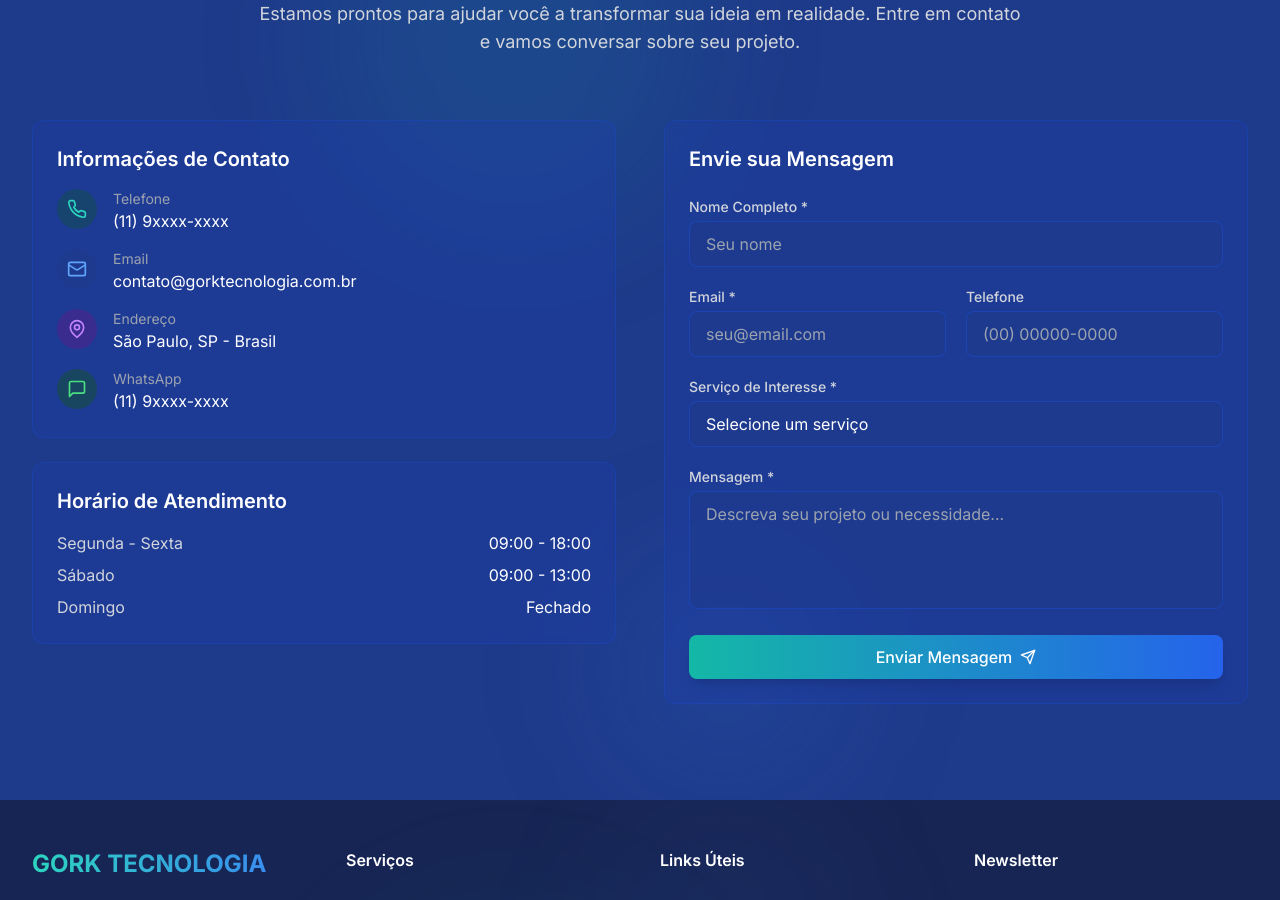
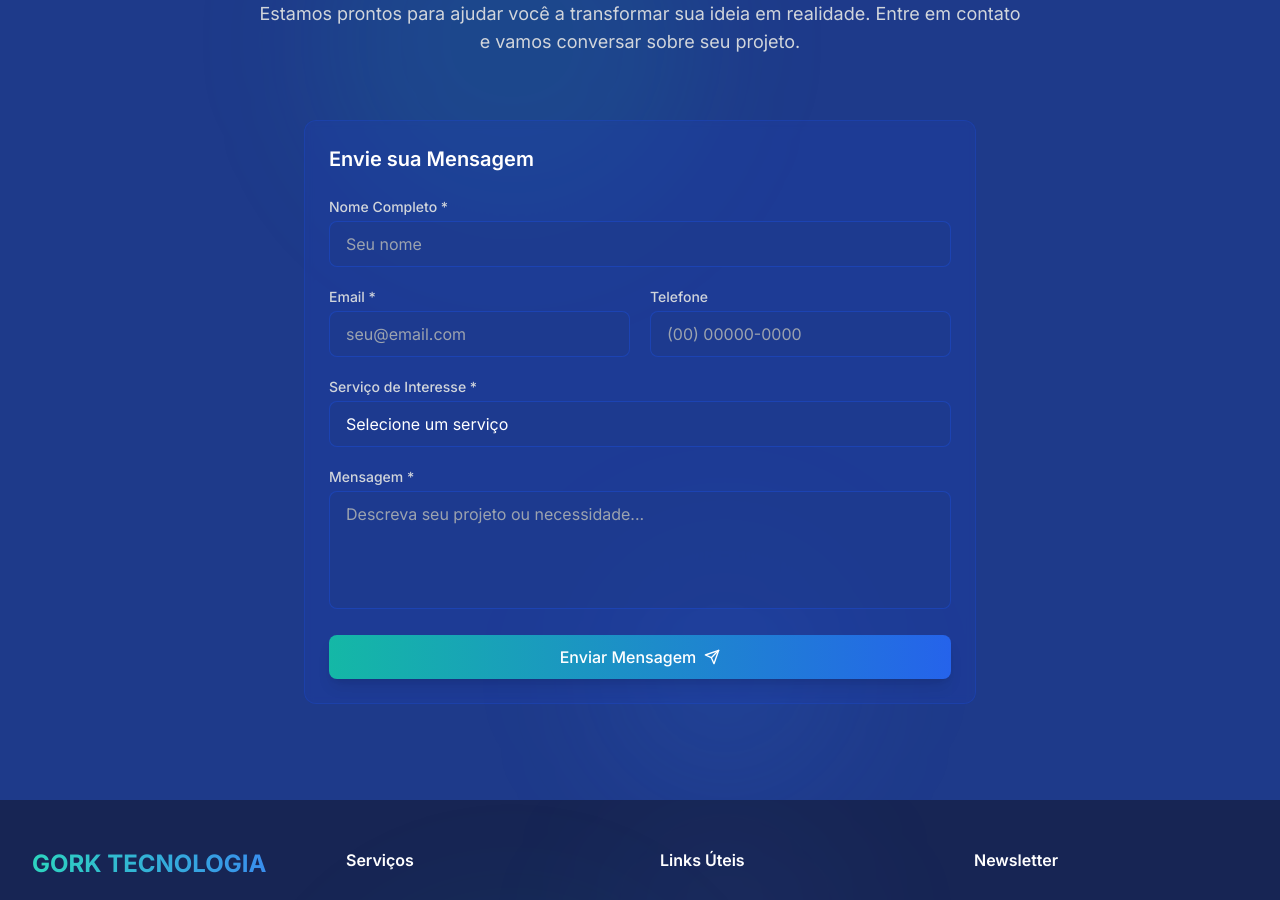
Before and after one commit to Nozanadam/ghrok-site, a React (Vite) app: page / in a window 1280 px wide. Shown: the part 8120-9020 px from the top of the page. Built offline with nearby package versions, Linux system fonts and the light colour scheme.

Commit message:
Remove contact info and business hours boxes

```diff
--- a/src/components/Contact.tsx
+++ b/src/components/Contact.tsx
@@ -1,7 +1,7 @@
 import React, { useState } from 'react';
 import { Section } from './ui/Section';
 import { Button } from './ui/Button';
-import { Send, Phone, Mail, MapPin, MessageSquare } from 'lucide-react';
+import { Send } from 'lucide-react';
 
 type FormData = {
   name: string;
@@ -96,73 +96,7 @@ ${formData.message}`;
           </p>
         </div>
 
-        <div className="grid lg:grid-cols-2 gap-12">
-          <div className="space-y-6">
-            <div className="bg-blue-800/30 border border-blue-700/30 rounded-xl p-6 backdrop-blur-sm">
-              <h3 className="text-xl font-semibold text-white mb-4">Informações de Contato</h3>
-
-              <div className="space-y-4">
-                <div className="flex items-start">
-                  <div className="w-10 h-10 rounded-full bg-teal-900/50 flex items-center justify-center mr-4">
-                    <Phone className="w-5 h-5 text-teal-400" />
-                  </div>
-                  <div>
-                    <p className="text-sm text-gray-400">Telefone</p>
-                    <p className="text-white">(11) 9xxxx-xxxx</p>
-                  </div>
-                </div>
-
-                <div className="flex items-start">
-                  <div className="w-10 h-10 rounded-full bg-blue-900/50 flex items-center justify-center mr-4">
-                    <Mail className="w-5 h-5 text-blue-400" />
-                  </div>
-                  <div>
-                    <p className="text-sm text-gray-400">Email</p>
-                    <p className="text-white">contato@gorktecnologia.com.br</p>
-                  </div>
-                </div>
-
-                <div className="flex items-start">
-                  <div className="w-10 h-10 rounded-full bg-purple-900/50 flex items-center justify-center mr-4">
-                    <MapPin className="w-5 h-5 text-purple-400" />
-                  </div>
-                  <div>
-                    <p className="text-sm text-gray-400">Endereço</p>
-                    <p className="text-white">São Paulo, SP - Brasil</p>
-                  </div>
-                </div>
-
-                <div className="flex items-start">
-                  <div className="w-10 h-10 rounded-full bg-green-900/50 flex items-center justify-center mr-4">
-                    <MessageSquare className="w-5 h-5 text-green-400" />
-                  </div>
-                  <div>
-                    <p className="text-sm text-gray-400">WhatsApp</p>
-                    <p className="text-white">(11) 9xxxx-xxxx</p>
-                  </div>
-                </div>
-              </div>
-            </div>
-
-            <div className="bg-blue-800/30 border border-blue-700/30 rounded-xl p-6 backdrop-blur-sm">
-              <h3 className="text-xl font-semibold text-white mb-4">Horário de Atendimento</h3>
-              <div className="space-y-2">
-                <div className="flex justify-between">
-                  <p className="text-gray-300">Segunda - Sexta</p>
-                  <p className="text-white">09:00 - 18:00</p>
-                </div>
-                <div className="flex justify-between">
-                  <p className="text-gray-300">Sábado</p>
-                  <p className="text-white">09:00 - 13:00</p>
-                </div>
-                <div className="flex justify-between">
-                  <p className="text-gray-300">Domingo</p>
-                  <p className="text-white">Fechado</p>
-                </div>
-              </div>
-            </div>
-          </div>
-
+        <div className="max-w-2xl mx-auto">
           <div className="bg-blue-800/30 border border-blue-700/30 rounded-xl p-6 backdrop-blur-sm">
             <h3 className="text-xl font-semibold text-white mb-6">Envie sua Mensagem</h3>
 
```
